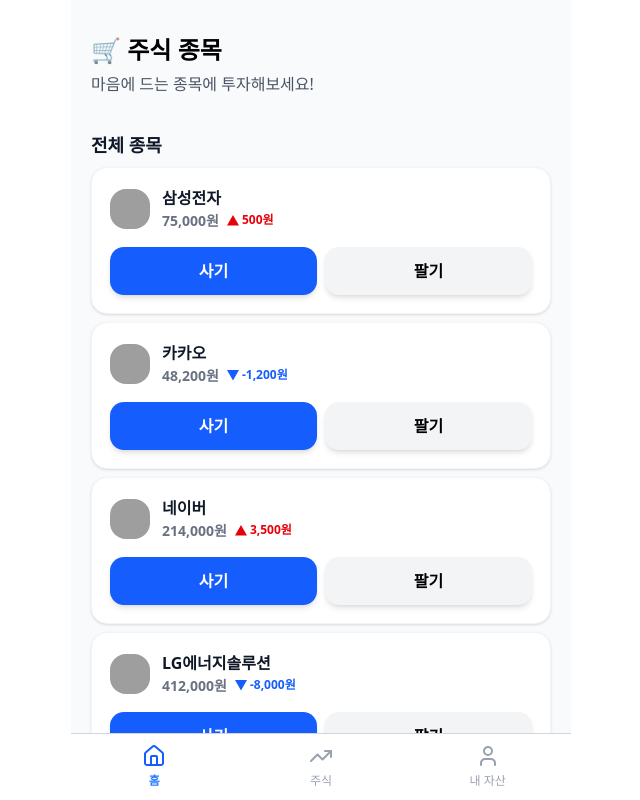
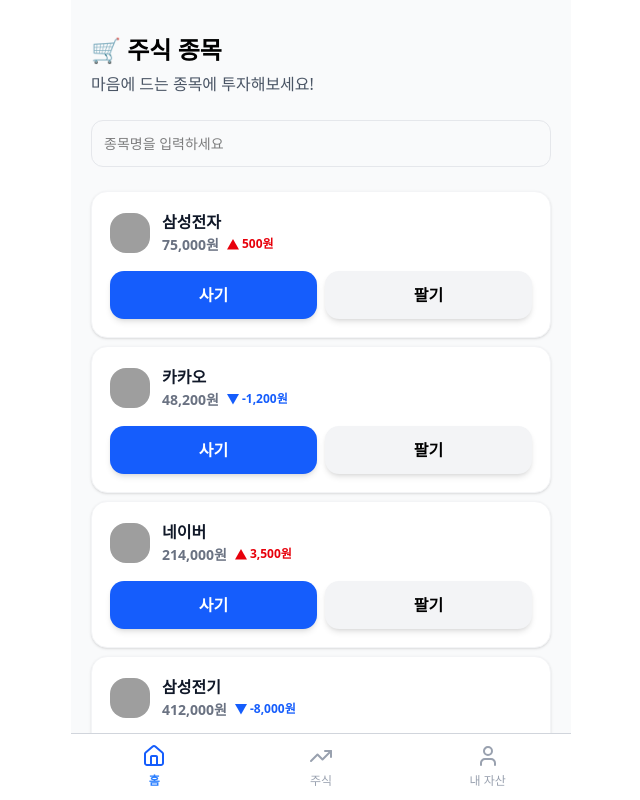
Before and after one commit to m-Vest/Client, a React (Vite) app: page /list in a window 1280 px wide. Shown: the top 800 px of the page, without its empty margins (319-959 px from the left). Built offline with nearby package versions, Linux system fonts and the light colour scheme; grey boxes are pictures that could not be loaded; a web font is replaced by a local one.

Commit message:
feat: 검색 알고리즘 추가

```diff
--- a/src/pages/list/List.tsx
+++ b/src/pages/list/List.tsx
@@ -1,12 +1,19 @@
 import ListStock from "./components/listStock";
+import { useState } from "react";
 const List =() =>{
+     const [keyword, setKeyword] = useState("");
+
   const mockStocks = [
-        { id: 1, name: '삼성전자', price: 75000, dir: 'up' as const, change: 500 },
-        { id: 2, name: '카카오', price: 48200, dir: 'down' as const, change: -1200 },
-        { id: 3, name: '네이버', price: 214000, dir: 'up' as const, change: 3500 },
-        { id: 4, name: 'LG에너지솔루션', price: 412000, dir: 'down' as const, change: -8000 },
-        { id: 5, name: 'SK하이닉스', price: 120000, dir: 'up' as const, change: 2500 },
+    { id: 1, name: "삼성전자", price: 75000, dir: "up" as const, change: 500 },
+    { id: 2, name: "카카오", price: 48200, dir: "down" as const, change: -1200 },
+    { id: 3, name: "네이버", price: 214000, dir: "up" as const, change: 3500 },
+    { id: 4, name: "삼성전기", price: 412000, dir: "down" as const, change: -8000 },
+    { id: 5, name: "SK하이닉스", price: 120000, dir: "up" as const, change: 2500 },
   ];
+
+  const filteredStocks = mockStocks.filter((stock) =>
+    stock.name.includes(keyword)
+  );
 
     return (
         <div className="py-[3.2rem] px-[2rem] flex flex-col gap-[2.4rem] justify-between bg-[#F9FAFB]">
@@ -14,10 +21,20 @@ const List =() =>{
                 <h2 className="text-[2.4rem] font-bold">🛒 주식 종목</h2>
                 <span className="text-[1.6rem] font-normal text-[#4A5565]">마음에 드는 종목에 투자해보세요!</span>
             </div>
+
+
+            <input
+                type="text"
+                placeholder="종목명을 입력하세요"
+                value={keyword}
+                onChange={(e) => setKeyword(e.target.value)}
+                className="w-full p-[1.2rem] rounded-[12px] border border-gray-200 text-[1.4rem] focus:outline-none focus:ring-2 focus:ring-[#155DFC]"
+            />
+
             <div className="w-full flex flex-col gap-[0.8rem]">
-                <h1 className="text-[1.8rem] text-[#101828] font-bold mt-[1.2rem]"> 전체 종목 </h1>
-                {
-                    mockStocks.map((stock) => (
+
+                {filteredStocks.length > 0 ? (
+                filteredStocks.map((stock) => (
                     <ListStock
                     key={stock.id}
                     name={stock.name}
@@ -26,7 +43,11 @@ const List =() =>{
                     change={stock.change}
                     />
                 ))
-                }
+                ) : (
+                <div className="py-[3rem] text-center text-[1.4rem] text-gray-400">
+                    🔎 검색 결과가 없습니다.
+                </div>
+                )}
             </div>
         </div>
 
```
Lines whose indentation alone changed are shown as unchanged.
